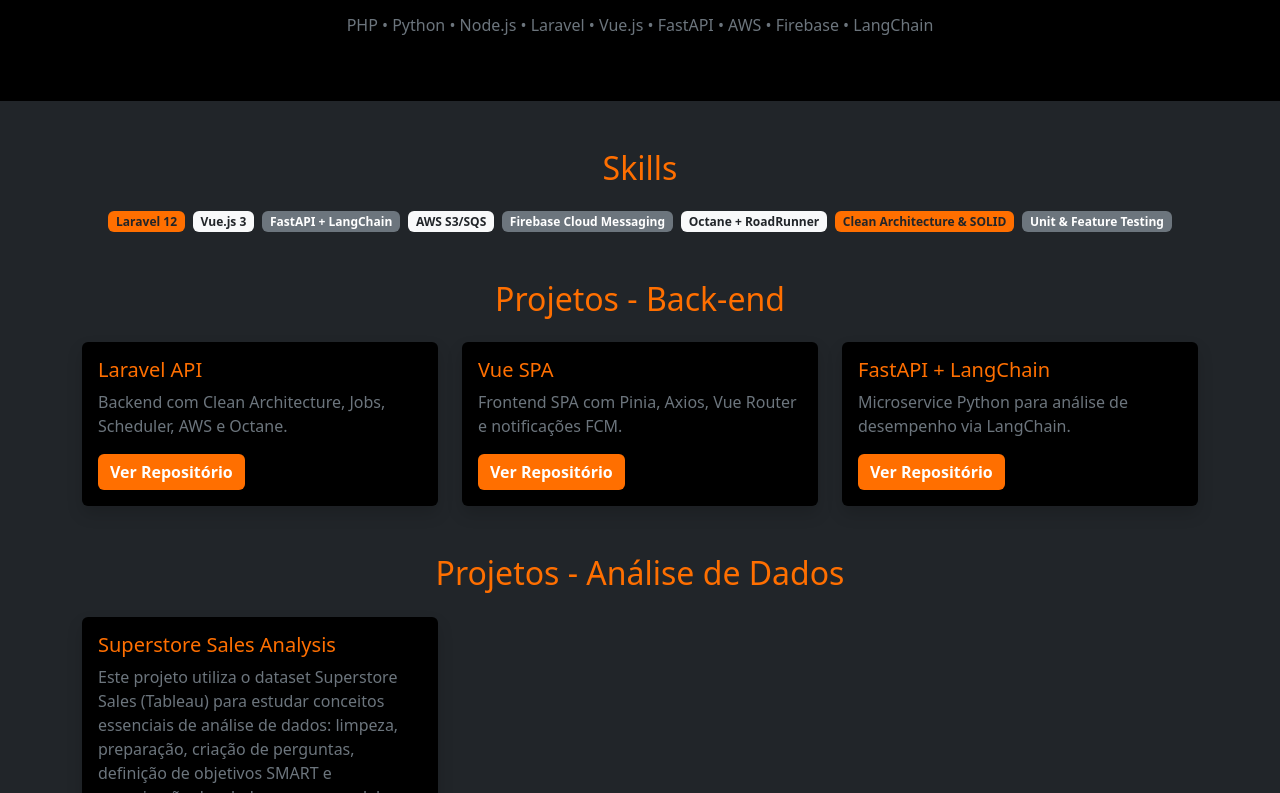
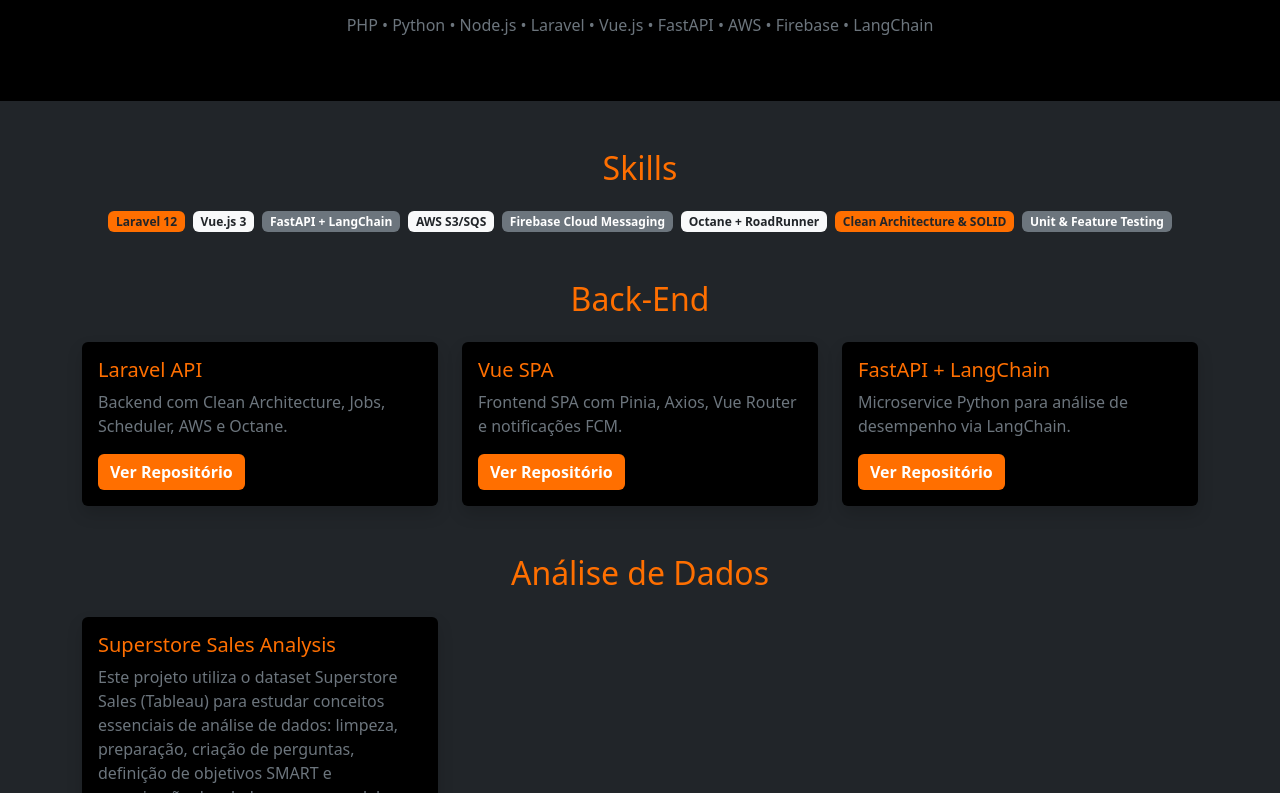
Before and after one commit to cicero-reis/cicero-reis.github.io, a plain HTML site: page index.html in a window 1280 px wide. Shown: the part 387-1180 px from the top of the page. Drawn offline with nearby package versions, Linux system fonts and the light colour scheme.

Commit message:
Update title

```diff
--- a/index.html
+++ b/index.html
@@ -38,7 +38,7 @@
 
     <!-- Projetos -->
     <section class="mb-5">
-      <h2 class="text-orange text-center mb-4">Projetos - Back-end</h2>
+      <h2 class="text-orange text-center mb-4">Back-End</h2>
       <div class="row g-4">
         <div class="col-md-4">
           <div class="card h-100 bg-black border-0 shadow">
@@ -71,7 +71,7 @@
     </section>
 
     <section class="mb-5">
-      <h2 class="text-orange text-center mb-4">Projetos - Análise de Dados</h2>
+      <h2 class="text-orange text-center mb-4">Análise de Dados</h2>
       <div class="row g-4">
         <div class="col-md-4">
           <div class="card h-100 bg-black border-0 shadow">
```
